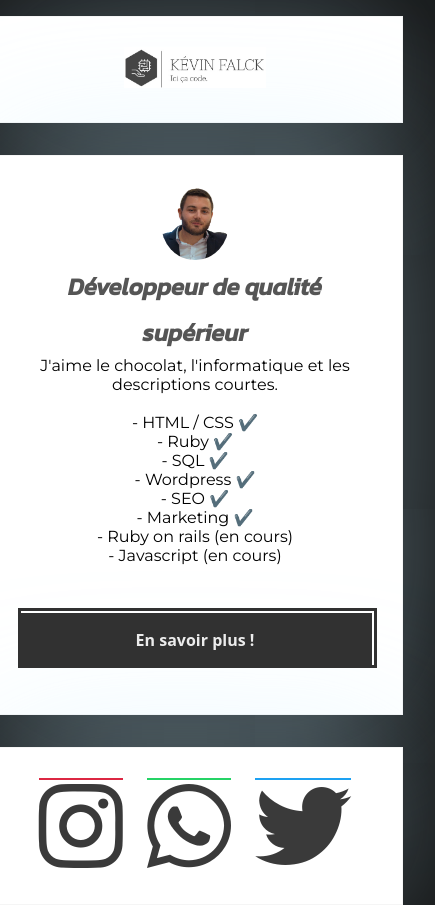
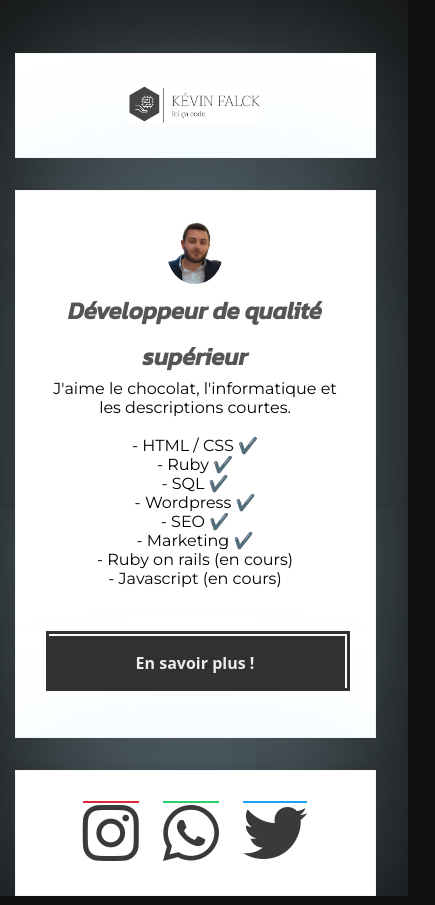
Before and after one commit to KevinFalck/Mon-profil-exercice-lewagon-, a plain HTML site: page index.html in a window 390 px wide. Shown: the whole page, 435 px wide, since content can reach past the window. Drawn offline with Linux system fonts and the light colour scheme.

Commit message:
make my profile prettier

```diff
--- a/index.html
+++ b/index.html
@@ -16,7 +16,7 @@
   <div class="profile-card">
     <div class="container text-center">
     <div class="card card-white ">
-    <a class="logo" href="#"><img src="images/logo-kevin-falck.jpg" alt="logo Kévin Falck" width="40%"></a>
+    <a class="logo" href="#"><img src="images/logo-kevin-falck.jpg" alt="logo Kévin Falck" width="45%"></a>
       <h1>Kévin Falck</h1>
     </div>
     <div class="card card-white ">
--- a/style/style.css
+++ b/style/style.css
@@ -47,8 +47,9 @@ border-radius: 50%;
 }
 
 .container {
+  padding-top: 10%;
   width: 1000px;
-  margin: 0 auto;
+  margin: auto;
 }
 
 .card {
@@ -122,7 +123,7 @@ ul li a {
   text-decoration: none;
 }
 ul li a .fa-brands {
-  font-size: 6em;
+  font-size: 4em;
   color: #3a3a3a;
 }
 ul li a::before {
@@ -130,7 +131,7 @@ ul li a::before {
   position: absolute;
   top: 50;
   left: 0;
-  font-size: 6em;
+  font-size: 4em;
   height: 0;
   overflow: hidden;
   transition: 0.5s ease-in-out;
@@ -165,15 +166,18 @@ ul li:hover a::before {
 @media (max-width: 960px) {
   /* Pour un écran < 960px, cette classe CSS s'applique */
   .container {
-    width: 700px;
+    width: 600px;
+	height: 100vh;
+	padding-top: 10%;
   }
 }
 
 @media (max-width: 420px) {
   /* Pour un écran < 720px, cette classe CSS s'applique */
   .container {
-    width: 480px;
-	  height: 100vh;
+    width: 425px;
+	height: 100vh;
+	padding-top: 5%
   }
 
 @media (min-width: 308px) {
```
